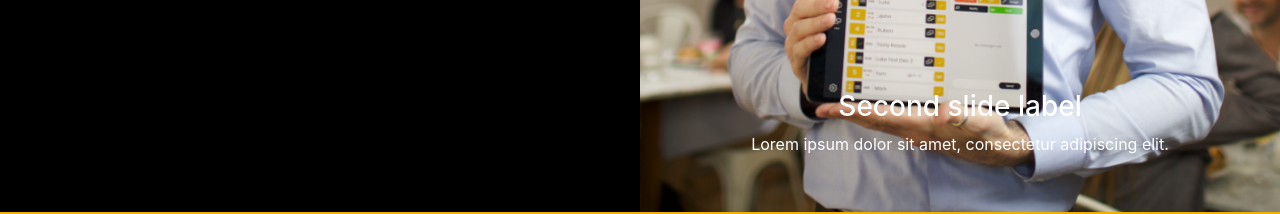
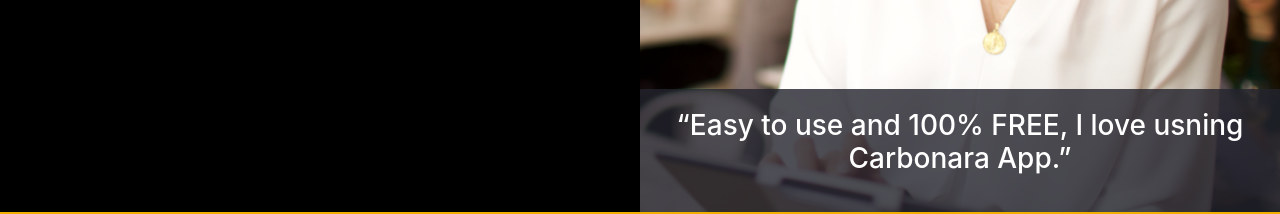
Before and after one commit to MartinKamenov/carbonara, a React (Create React App) app: page /sign_up in a window 1280 px wide. Shown: the part 588-802 px from the top of the page. Built offline with nearby package versions, Linux system fonts and the light colour scheme.

Commit message:
Update carousel props

```diff
--- a/src/components/base/carousel/Carousel.tsx
+++ b/src/components/base/carousel/Carousel.tsx
@@ -1,55 +1,50 @@
 import React from 'react';
 import Carousel from 'react-bootstrap/Carousel';
+import COLORS from '../../../config/colors';
 import './Carousel.scss';
 
 export type CarouselProps = {
-    images: string[];
+    items: {
+        image?: string;
+        caption?: {
+            header: string;
+            description?: string;
+        }
+    }[];
+    indicators: boolean;
+    controls: boolean;
+    interval: number;
+    style?: object;
 }
 
-const CarouselComponent: React.FC<CarouselProps> = ({
-    images
-}) => {
+const CarouselComponent: React.FC<CarouselProps> = (props) => {
     return (
-        <Carousel style={{width: '100%', height: '100%'}}
-        indicators={false}
-        controls={false}
-        >
-  <Carousel.Item>
-    <img
-      className="d-block w-100"
-      src={images[0]}
-      alt="First slide"
-    />
-    <Carousel.Caption>
-      <h3>First slide label</h3>
-      <p>Nulla vitae elit libero, a pharetra augue mollis interdum.</p>
-    </Carousel.Caption>
-  </Carousel.Item>
-  <Carousel.Item>
-    <img
-      className="d-block w-100"
-      src={images[1]}
-      alt="Second slide"
-    />
+        <Carousel
+            {...props}
+            style={props.style || {width: '100%', height: '100%'}}>
+        {props.items.map((item, i) => (
+            <Carousel.Item key={i}>
+                {item.image && (
+                    <img
+                    className="d-block w-100"
+                    src={item.image}
+                    alt={`${i} slide`}/>
+                )}
+                {item.caption && (
+                    <Carousel.Caption style={{
+                        backgroundColor: COLORS.DARK_TRANSPARENT, width: '100%',
+                        right: 0,
+                        left: 0,
+                        bottom: 0
+                    }}>
+                    <h3>{item.caption.header}</h3>
+                    <p>{item.caption.description || ''}</p>
+                    </Carousel.Caption>
+                )}
 
-    <Carousel.Caption>
-      <h3>Second slide label</h3>
-      <p>Lorem ipsum dolor sit amet, consectetur adipiscing elit.</p>
-    </Carousel.Caption>
-  </Carousel.Item>
-  <Carousel.Item>
-    <img
-      className="d-block w-100"
-      src={images[2]}
-      alt="Third slide"
-    />
-
-    <Carousel.Caption>
-      <h3>Third slide label</h3>
-      <p>Praesent commodo cursus magna, vel scelerisque nisl consectetur.</p>
-    </Carousel.Caption>
-  </Carousel.Item>
-</Carousel>
+            </Carousel.Item>
+        ))}
+        </Carousel>
     );
 }
 
--- a/src/components/pages/sign-up/SignUp.tsx
+++ b/src/components/pages/sign-up/SignUp.tsx
@@ -14,11 +14,29 @@
                     <div className='form-container'></div>
                 </div>
                 <div className='col-md-6 d-none d-md-block' style={{margin: 0, padding: 0, height: '100%'}}>
-                    <Carousel images={[
-                        '/assets/sign_up_first.png',
-                        '/assets/sign_up_second.png',
-                        '/assets/sign_up_third.png'
-                    ]}/>
+                    <Carousel items={[
+                        {
+                            image: '/assets/sign_up_first.png',
+                            caption: {
+                                header: '“Easy to use and 100% FREE, I love usning Carbonara App.”'
+                            }
+                        },
+                        {
+                            image: '/assets/sign_up_second.png',
+                            caption: {
+                                header: '“Co-ordinate with your whole team with Carbonara.”'
+                            }
+                        },
+                        {
+                            image: '/assets/sign_up_third.png',
+                            caption: {
+                                header: '“My whole team learnt to use Carbonara in just minutes!”'
+                            }
+                        }
+                    ]}
+                    indicators={false}
+                    controls={false}
+                    interval={10000}/>
                 </div>
             </div>
         </div>
--- a/src/config/colors.ts
+++ b/src/config/colors.ts
@@ -3,7 +3,8 @@
     'DARK_YELLOW': '#F1AF00',
     'DARK_FONT': '#23262D',
     'GRAY_FONT': '#504F57',
-    'WHITE': '#ffffff'
+    'WHITE': '#ffffff',
+    'DARK_TRANSPARENT': '#24232DCC'
 };
 
 export default colors;
```
